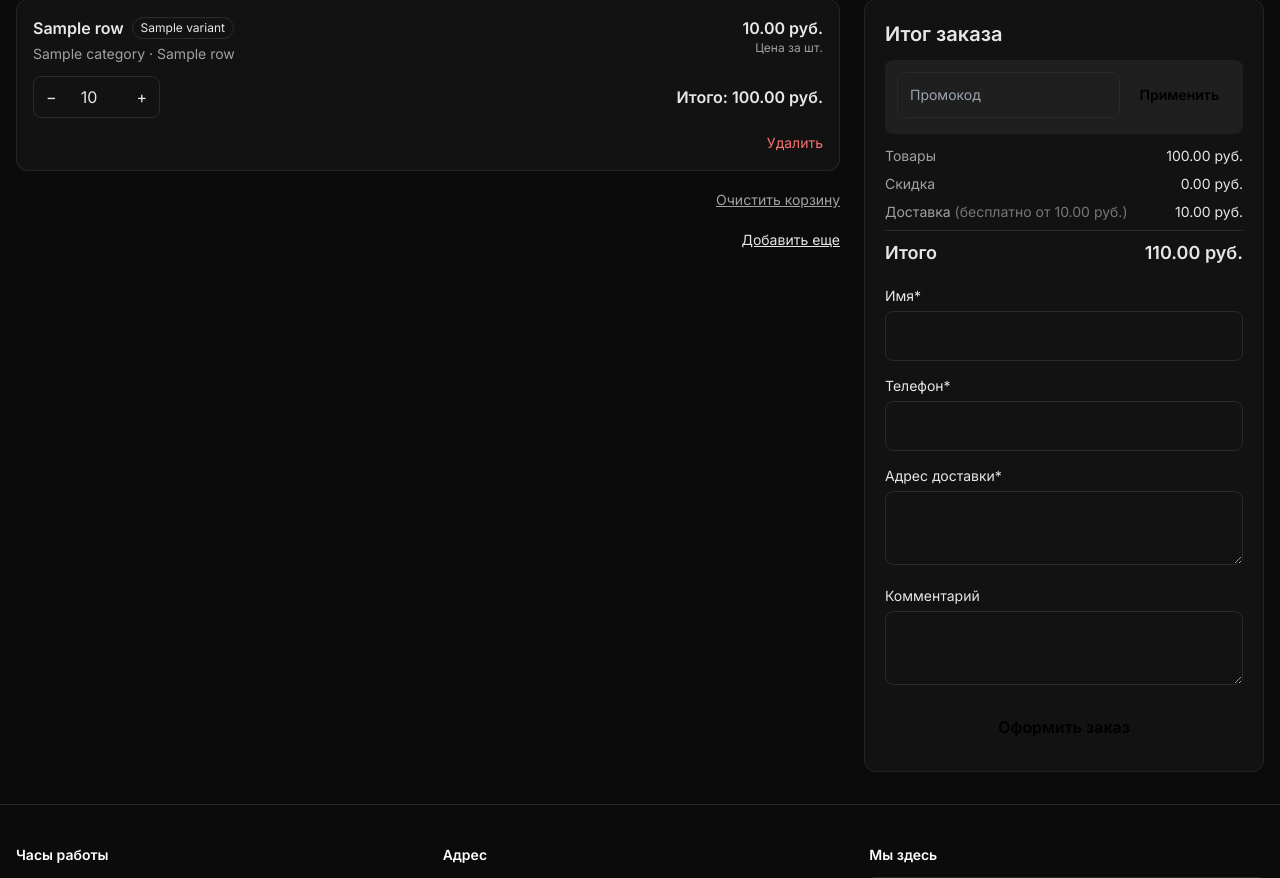
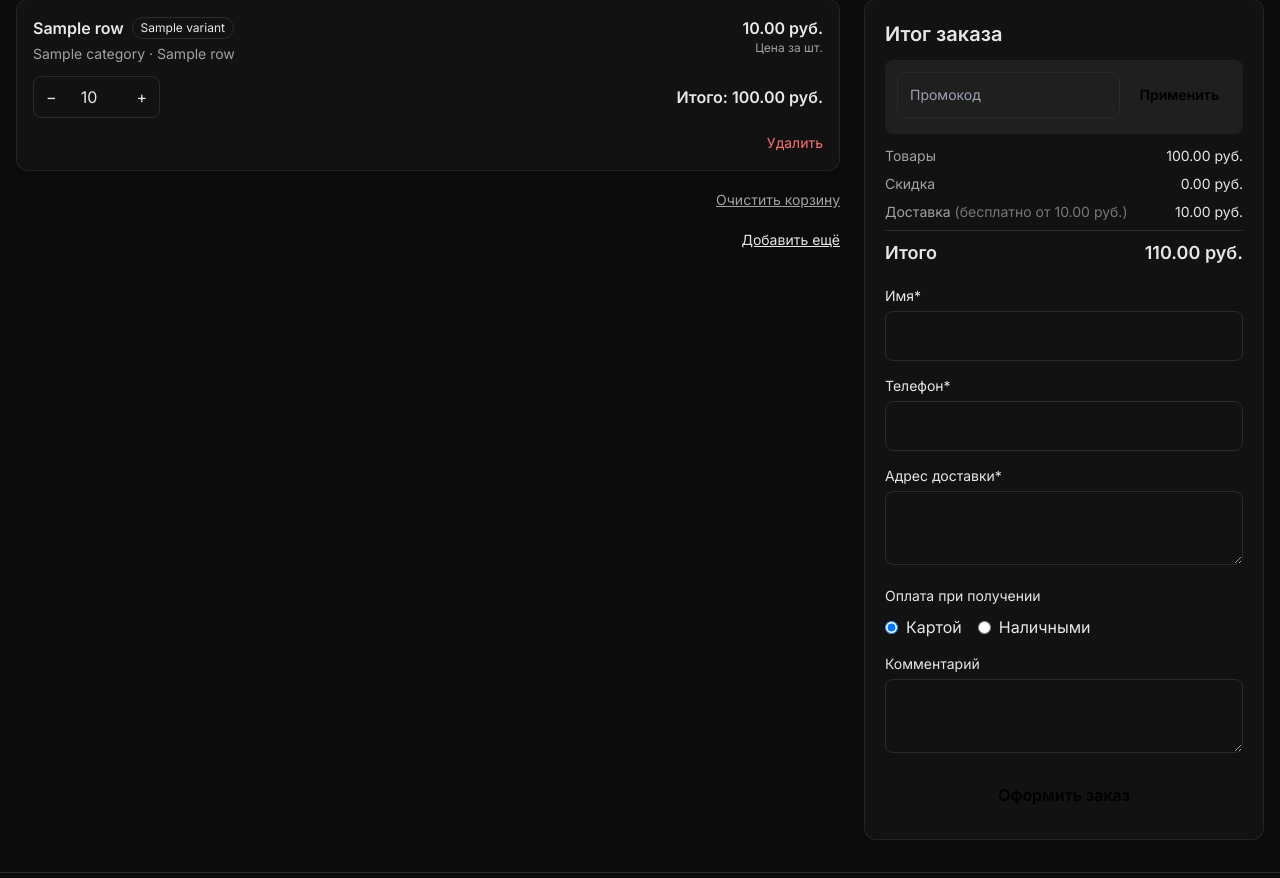
Before and after one commit to Alex71711/pubsite, a Python web app: template templates/cart.html in a window 1280 px wide. Shown: the part 308-1186 px from the top of the page. Run offline with Jinja, Linux system fonts and the light colour scheme; the template is opened without the code that fills it: most values are stand-ins (such as "Sample title", 1, 10 or a date in 2020); some libraries are stand-ins or nearby versions.

Commit message:
Добавить варианты оплаты и сдачу

```diff
--- a/templates/cart.html
+++ b/templates/cart.html
@@ -14,13 +14,13 @@
 {% if not cart %}
   <div class="card rounded-xl p-6">
     <p class="text-lg">Пока пусто.</p>
-    <p class="muted mt-2">Добавьте блюда в <a class="underline" href="{{ url_for('menu') }}">меню</a>, чтобы оформить заказ.</p>
+    <p class="muted mt-2">Зайдите в <a class="underline" href="{{ url_for('menu') }}">меню</a>, чтобы добавить позиции.</p>
     <a href="{{ url_for('menu') }}" class="inline-block mt-4 px-5 py-3 rounded-xl bg-[color:var(--accent)] text-black font-semibold">Перейти в меню</a>
   </div>
 {% else %}
   <div class="grid lg:grid-cols-3 gap-6">
 
-    <!-- Список позиций -->
+    <!-- Позиции -->
     <div class="lg:col-span-2 space-y-4">
       {% for row in cart %}
       <div class="card rounded-xl p-4 cart-row" data-line="{{ loop.index0 }}" data-unit-price="{{ '%.2f'|format(row.unit_price) }}" data-id="{{ row.line_id or '' }}">
@@ -65,11 +65,11 @@
         <button class="text-sm underline text-[color:var(--muted)] hover:text-white">Очистить корзину</button>
       </form>
       <div class="text-right">
-        <a href="{{ url_for('menu') }}" class="inline-block text-sm underline">Добавить еще</a>
+        <a href="{{ url_for('menu') }}" class="inline-block text-sm underline">Добавить ещё</a>
       </div>
     </div>
 
-    <!-- Итог заказа + оформление -->
+    <!-- Итог и оформление -->
     <aside class="lg:col-span-1">
       {% set promo = promo_state or {} %}
       {% set promo_code = promo.promo.code if promo and promo.promo else '' %}
@@ -134,6 +134,24 @@
             <span class="text-sm">Адрес доставки*</span>
             <textarea name="address" required rows="2" class="mt-1 w-full border rounded-lg p-3 bg-transparent border-[color:var(--line)]"></textarea>
           </label>
+          <div class="block">
+            <span class="text-sm">Оплата при получении</span>
+            <div class="mt-2 flex items-center gap-4 flex-wrap">
+              <label class="inline-flex items-center gap-2">
+                <input type="radio" name="payment_method" value="card" checked class="js-pay">
+                <span>Картой</span>
+              </label>
+              <label class="inline-flex items-center gap-2">
+                <input type="radio" name="payment_method" value="cash" class="js-pay">
+                <span>Наличными</span>
+              </label>
+            </div>
+            <div class="mt-2 space-y-1 hidden js-change-wrap">
+              <span class="text-sm">Сдача с суммы</span>
+              <input name="change_from" type="number" step="1" min="0" inputmode="decimal" class="w-full border rounded-lg p-3 bg-transparent border-[color:var(--line)]" placeholder="Напр.: 5000" />
+              <p class="text-xs text-[color:var(--muted)]">Заполните, если платите наличными.</p>
+            </div>
+          </div>
           <label class="block">
             <span class="text-sm">Комментарий</span>
             <textarea name="comment" rows="2" class="mt-1 w-full border rounded-lg p-3 bg-transparent border-[color:var(--line)]"></textarea>
@@ -198,8 +216,6 @@
 
     var sumEl = document.getElementById('js-subtotal'); if(sumEl){ sumEl.textContent = fmt(subtotal); }
     var discEl = document.getElementById('js-discount'); if(discEl){ discEl.textContent = (discount>0 ? ('-' + fmt(discount)) : '0.00') + ' руб.'; }
-    var subAfterEl = document.getElementById('js-subtotal-after'); if(subAfterEl){ subAfterEl.textContent = fmt(subtotalAfter); }
-
     var wrap = document.getElementById('cart-summary');
     if(wrap){
       var freeFrom = parseFloat(wrap.getAttribute('data-free-from')||'1500');
@@ -214,6 +230,21 @@
 
   function bind(){
     function currentIndex(row){ var rows=[].slice.call(document.querySelectorAll('.cart-row')); return rows.indexOf(row); }
+    // payment toggle
+    (function(){
+      var payRadios = qsa('.js-pay');
+      var changeWrap = document.querySelector('.js-change-wrap');
+      function toggle(){
+        var val = (document.querySelector('.js-pay:checked')||{}).value || 'card';
+        if(changeWrap){
+          var input = changeWrap.querySelector('input[name=\"change_from\"]');
+          if(val === 'cash'){ changeWrap.classList.remove('hidden'); if(input){ input.required = true; } }
+          else { changeWrap.classList.add('hidden'); if(input){ input.required = false; input.value=''; } }
+        }
+      }
+      payRadios.forEach(function(r){ r.addEventListener('change', toggle); });
+      toggle();
+    })();
 
     document.querySelectorAll('form[action$=\"/cart/update\"]').forEach(function(form){
       form.setAttribute('target','cart-silent');
```
Also changed, not shown: app.py (+44 -21 lines).
